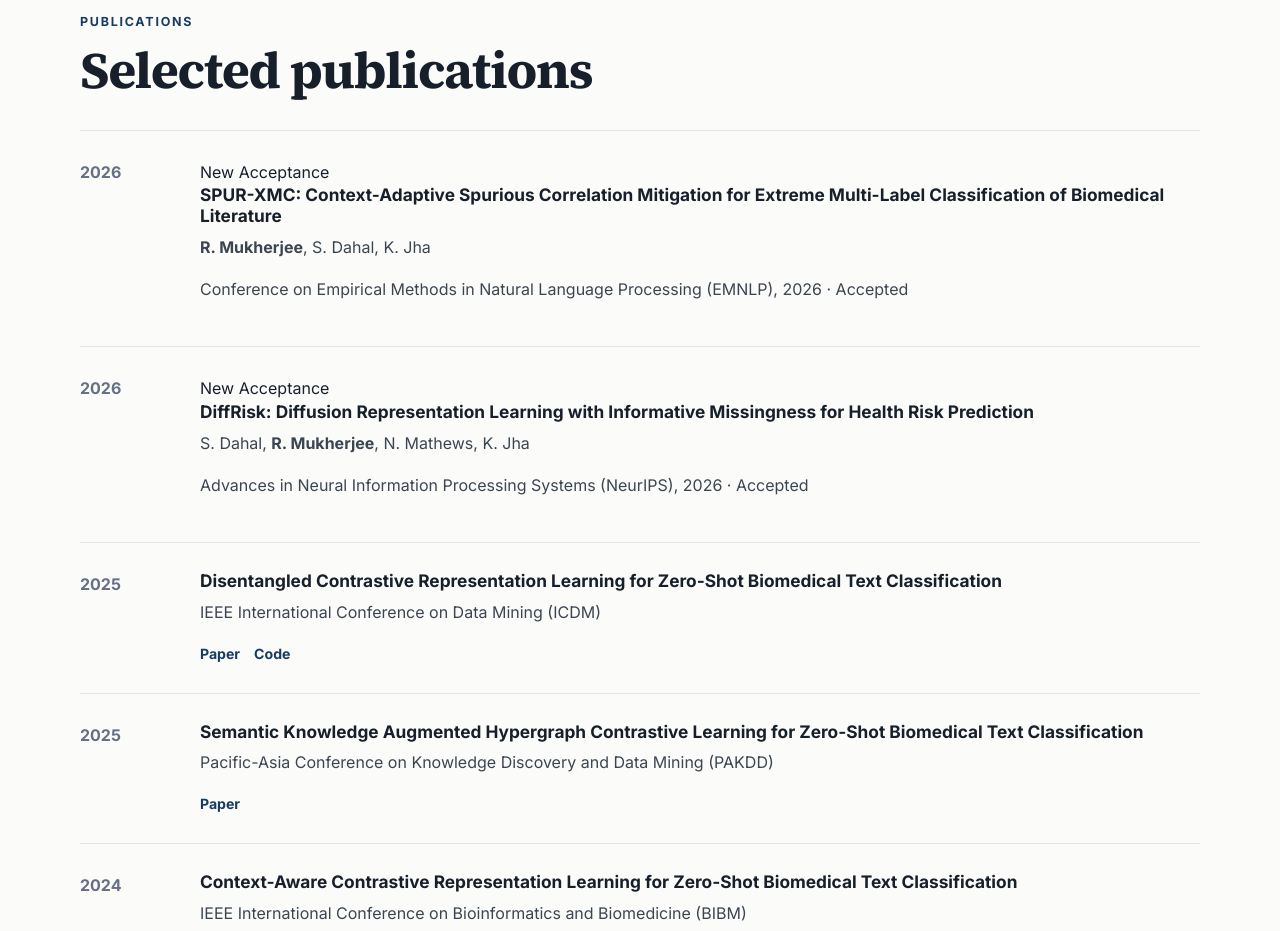
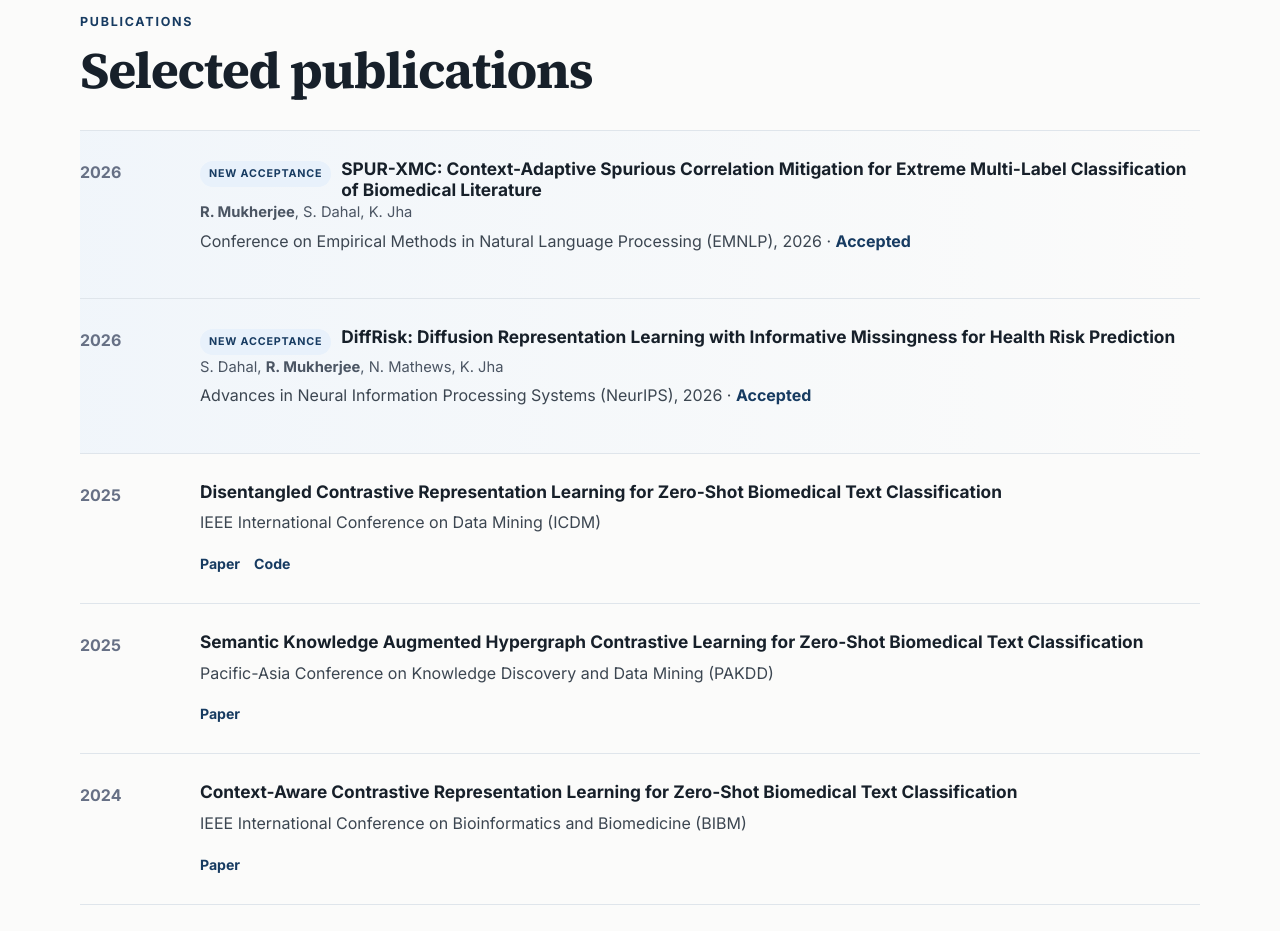
Before and after one commit to ratri1310/ratri1310.github.io, a plain HTML site: page index.html in a window 1280 px wide. Shown: the part 2460-3391 px from the top of the page. Drawn offline with Linux system fonts and the light colour scheme.

Commit message:
Add files via upload

```diff
--- a/styles.css
+++ b/styles.css
@@ -46,3 +46,41 @@ footer{border-top:1px solid var(--border);padding:28px 0;text-align:center}foote
 .contact-meta span{
   color:var(--muted);
 }
+
+
+/* ---------- Publication highlights ---------- */
+.pub-heading{
+  display:flex;
+  align-items:flex-start;
+  gap:10px;
+  flex-wrap:wrap;
+}
+.pub-heading h3{
+  margin:0;
+  flex:1 1 500px;
+}
+.new-badge{
+  display:inline-block;
+  padding:4px 9px;
+  border-radius:999px;
+  background:#e8f1fb;
+  color:#173b61;
+  font-size:.67rem;
+  font-weight:700;
+  letter-spacing:.075em;
+  text-transform:uppercase;
+  white-space:nowrap;
+  margin-top:2px;
+}
+.featured-publication{
+  background:linear-gradient(90deg, rgba(232,241,251,.55), rgba(255,255,255,0));
+}
+.pub-authors{
+  margin:.5rem 0 .2rem;
+  font-size:.92rem;
+  color:#4b5563;
+}
+.pub-status{
+  color:#173b61;
+  font-weight:700;
+}
```
